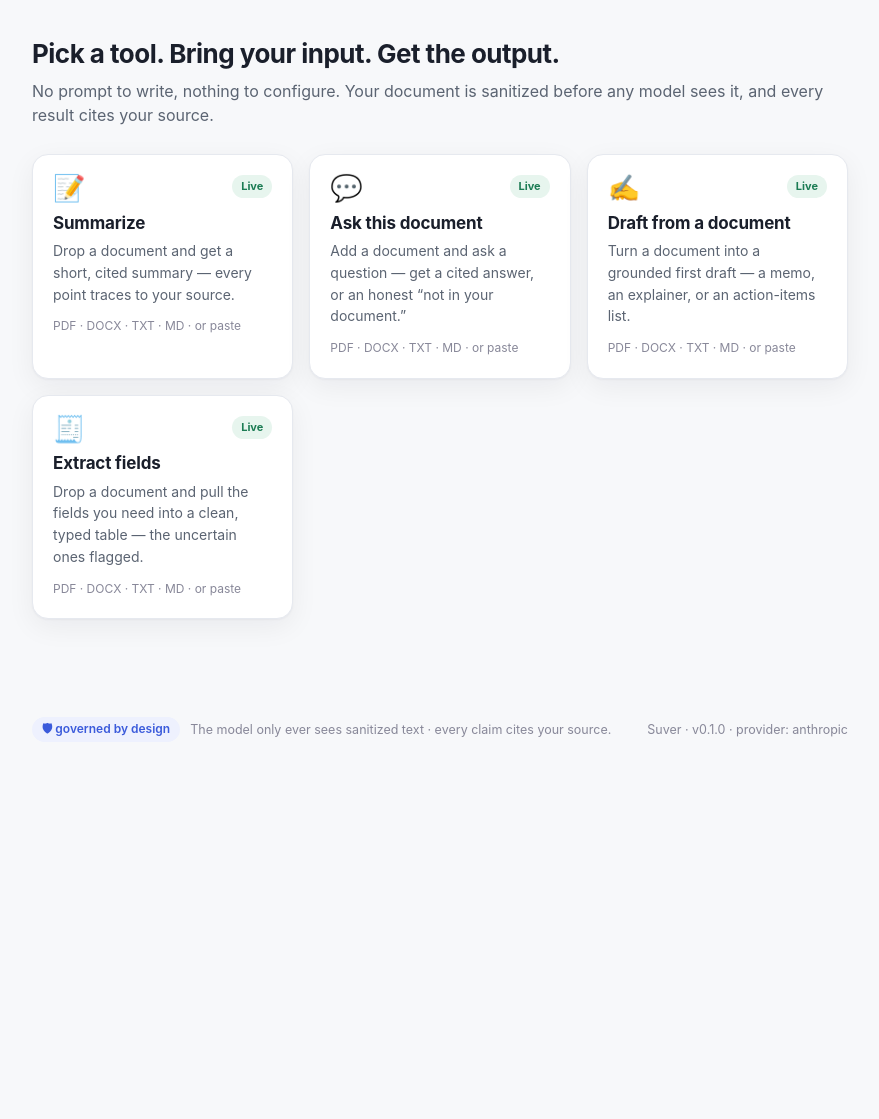
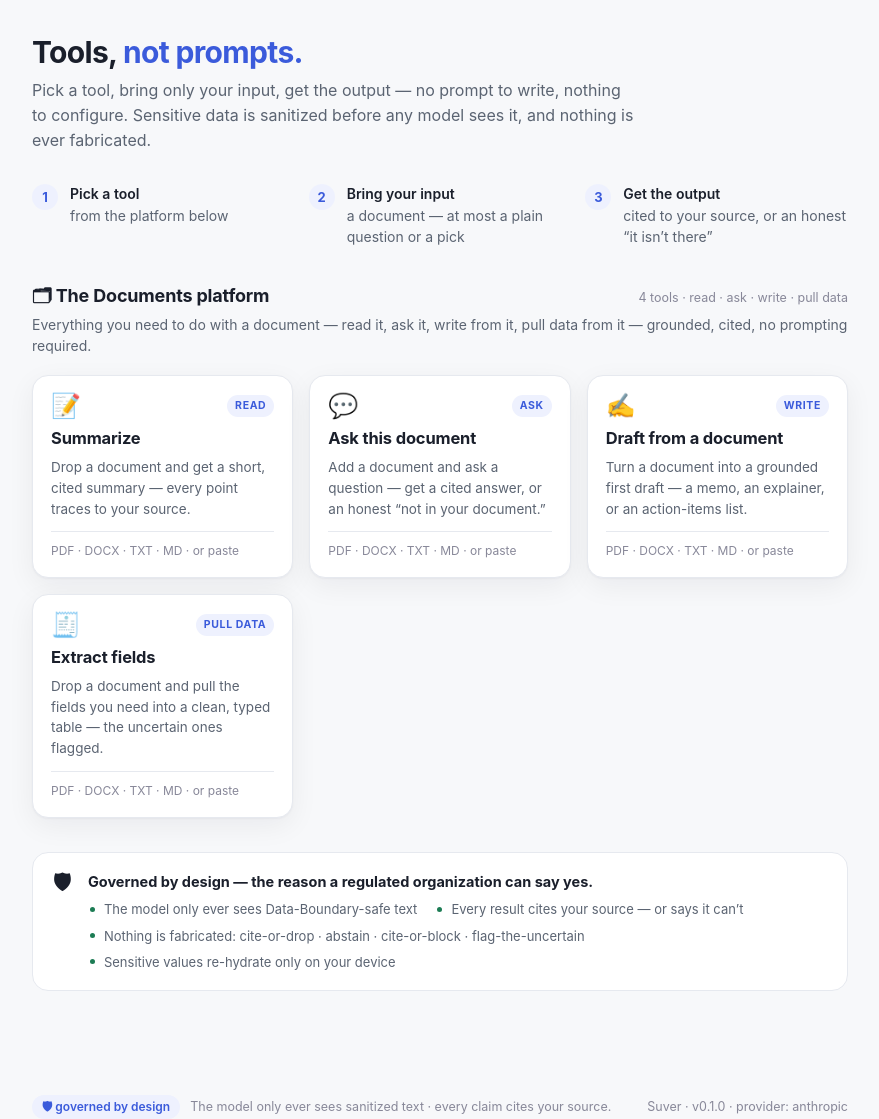
Before and after one commit to tjromack/project-suver, a FastAPI app: page / in a window 1280 px wide. Shown: the part 69-1188 px from the top of the page, without its empty margins (200-1079 px from the left). Before the commit the page ends 806 px from the top, so only its background shows below. Run offline with FastAPI, Linux system fonts and the light colour scheme.

Commit message:
Hub is now the product front door: platform framing + how-it-works + a trust band (DEC 013)
Reworked GET / from a flat card grid into a product-grade landing for the Documents platform: tighter hero
("Tools, not prompts."), a 3-step how-it-works (pick -> bring input -> get output), the tools under a
"Documents platform" section with read/ask/write/pull-data lane chips (dropped the redundant Live badge), and
a "Governed by design" trust band (the buyer's yes). Calm/consumer-grade, dependency-free. Test updated. 63 green.

Co-Authored-By: Claude Opus 4.8 <noreply@anthropic.com>

```diff
--- a/app/shell/templates/hub.html
+++ b/app/shell/templates/hub.html
@@ -2,45 +2,95 @@
 {% block title %}Suver — tools, not prompts{% endblock %}
 {% block head %}
 <style>
-  .hero{margin:6px 0 26px}
-  .grid{display:grid;grid-template-columns:repeat(auto-fill,minmax(240px,1fr));gap:16px}
-  .card{display:block;padding:20px;border-radius:var(--radius);background:var(--panel);
+  .hero{margin:8px 0 30px;max-width:60ch}
+  .hero h1{font-size:30px;line-height:1.1;letter-spacing:-.022em;margin:0 0 .3em}
+  .hero h1 em{font-style:normal;color:var(--accent)}
+
+  /* how it works — three calm steps */
+  .how{display:grid;grid-template-columns:repeat(auto-fit,minmax(200px,1fr));gap:14px;margin:0 0 34px}
+  .step{display:flex;gap:12px;align-items:flex-start}
+  .step .n{flex:none;width:26px;height:26px;border-radius:50%;background:var(--accent-soft);color:var(--accent);
+    font-size:13px;font-weight:700;display:grid;place-items:center;margin-top:1px}
+  .step .t{font-size:14px;color:var(--muted)} .step .t b{color:var(--ink);font-weight:600;display:block}
+
+  /* platform section */
+  .sec{display:flex;align-items:baseline;gap:12px;margin:0 0 4px}
+  .sec h2{font-size:18px;font-weight:720;letter-spacing:-.01em;margin:0}
+  .sec .tally{color:var(--faint);font-size:12.5px;margin-left:auto}
+  .sec-sub{color:var(--muted);font-size:14px;margin:0 0 18px}
+
+  .grid{display:grid;grid-template-columns:repeat(auto-fill,minmax(248px,1fr));gap:16px}
+  .card{display:flex;flex-direction:column;padding:18px 18px 16px;border-radius:var(--radius);background:var(--panel);
     border:1px solid var(--line);box-shadow:var(--shadow);transition:transform .12s,border-color .12s}
   a.card:hover{transform:translateY(-2px);border-color:var(--accent)}
-  .card .ic{font-size:26px;line-height:1}
-  .card h3{margin:.5em 0 .25em;font-size:17px;letter-spacing:-.01em}
-  .card p{margin:0;color:var(--muted);font-size:14px;min-height:40px}
-  .card .accepts{margin-top:12px;color:var(--faint);font-size:12px}
-  .soon{opacity:.72} .soon .badge{color:var(--warn);background:var(--warn-soft)}
-  .badge{float:right;font-size:11px;font-weight:700;padding:3px 9px;border-radius:999px;
-    background:var(--good-soft);color:var(--good)}
+  .card .top{display:flex;align-items:center;gap:10px;margin-bottom:8px}
+  .card .ic{font-size:24px;line-height:1}
+  .card .lane{margin-left:auto;font-size:10.5px;font-weight:700;letter-spacing:.06em;text-transform:uppercase;
+    color:var(--accent);background:var(--accent-soft);padding:3px 8px;border-radius:999px}
+  .card h3{margin:0 0 5px;font-size:16.5px;letter-spacing:-.01em}
+  .card p{margin:0 0 12px;color:var(--muted);font-size:13.5px;flex:1}
+  .card .accepts{color:var(--faint);font-size:12px;border-top:1px solid var(--line);padding-top:10px}
+  .card.soon{opacity:.7}
+  .badge{font-size:10.5px;font-weight:700;padding:2px 8px;border-radius:999px;background:var(--good-soft);color:var(--good)}
+  .soon .lane{color:var(--warn);background:var(--warn-soft)}
+
+  /* trust band — the buyer's "yes" */
+  .trust{margin:34px 0 6px;padding:18px 20px;border:1px solid var(--line);border-radius:var(--radius);
+    background:var(--panel);display:flex;gap:16px;align-items:flex-start;flex-wrap:wrap}
+  .trust .shield{font-size:22px;line-height:1}
+  .trust .body{flex:1;min-width:260px}
+  .trust .body b{display:block;font-size:14.5px;margin-bottom:3px}
+  .trust ul{margin:6px 0 0;padding:0;list-style:none;display:flex;flex-wrap:wrap;gap:6px 18px;
+    color:var(--muted);font-size:13px}
+  .trust li{position:relative;padding-left:16px}
+  .trust li::before{content:"";position:absolute;left:2px;top:.55em;width:5px;height:5px;border-radius:50%;background:var(--good)}
 </style>
 {% endblock %}
 {% block body %}
   <div class="hero">
-    <h1>Pick a tool. Bring your input. Get the output.</h1>
-    <p class="lede">No prompt to write, nothing to configure. Your document is sanitized before any model sees it,
-      and every result cites your source.</p>
+    <h1>Tools, <em>not prompts.</em></h1>
+    <p class="lede">Pick a tool, bring only your input, get the output — no prompt to write, nothing to configure.
+      Sensitive data is sanitized before any model sees it, and nothing is ever fabricated.</p>
   </div>
+
+  <div class="how">
+    <div class="step"><span class="n">1</span><span class="t"><b>Pick a tool</b>from the platform below</span></div>
+    <div class="step"><span class="n">2</span><span class="t"><b>Bring your input</b>a document — at most a plain question or a pick</span></div>
+    <div class="step"><span class="n">3</span><span class="t"><b>Get the output</b>cited to your source, or an honest “it isn’t there”</span></div>
+  </div>
+
+  <div class="sec">
+    <h2>🗂 The Documents platform</h2>
+    <span class="tally">{{ tools | selectattr("is_live") | list | length }} tools · read · ask · write · pull data</span>
+  </div>
+  <p class="sec-sub">Everything you need to do with a document — read it, ask it, write from it, pull data from it —
+    grounded, cited, no prompting required.</p>
+
+  {% set lanes = {"summarize":"Read","copilot":"Ask","draft":"Write","extractor":"Pull data"} %}
   <div class="grid">
     {% for t in tools %}
-      {% if t.is_live %}
-        <a class="card" href="/t/{{ t.slug }}">
-          <span class="badge">Live</span>
-          <div class="ic">{{ t.icon }}</div>
-          <h3>{{ t.name }}</h3>
-          <p>{{ t.blurb }}</p>
-          <div class="accepts">{{ t.accepts }}</div>
-        </a>
-      {% else %}
-        <div class="card soon">
-          <span class="badge">Soon</span>
-          <div class="ic">{{ t.icon }}</div>
-          <h3>{{ t.name }}</h3>
-          <p>{{ t.blurb }}</p>
-          <div class="accepts">{{ t.accepts }}</div>
+      <{{ "a" if t.is_live else "div" }} class="card {{ '' if t.is_live else 'soon' }}"{% if t.is_live %} href="/t/{{ t.slug }}"{% endif %}>
+        <div class="top">
+          <span class="ic">{{ t.icon }}</span>
+          {% if t.is_live %}<span class="lane">{{ lanes.get(t.slug, "Tool") }}</span>{% else %}<span class="badge">Soon</span>{% endif %}
         </div>
-      {% endif %}
+        <h3>{{ t.name }}</h3>
+        <p>{{ t.blurb }}</p>
+        <div class="accepts">{{ t.accepts }}</div>
+      </{{ "a" if t.is_live else "div" }}>
     {% endfor %}
   </div>
+
+  <div class="trust">
+    <span class="shield">🛡</span>
+    <div class="body">
+      <b>Governed by design — the reason a regulated organization can say yes.</b>
+      <ul>
+        <li>The model only ever sees Data-Boundary-safe text</li>
+        <li>Every result cites your source — or says it can’t</li>
+        <li>Nothing is fabricated: cite-or-drop · abstain · cite-or-block · flag-the-uncertain</li>
+        <li>Sensitive values re-hydrate only on your device</li>
+      </ul>
+    </div>
+  </div>
 {% endblock %}
```
Also changed, not shown: DECISIONS.md (+16 -0 lines), tests/test_app.py (+7 -3 lines).
